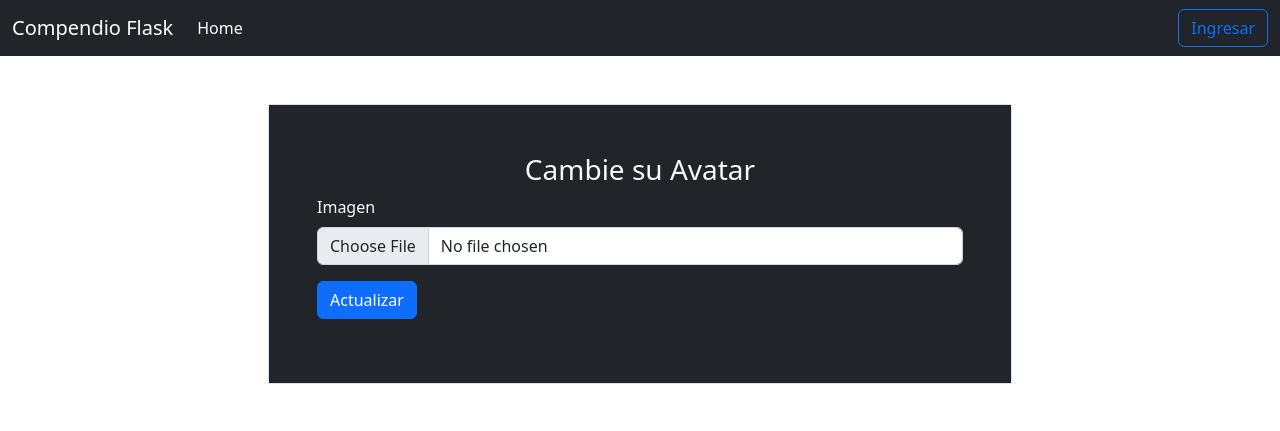
After one commit to mbensan/compendio_flask, a Python web app: template app/templates/avatar.html in a window 1280 px wide. The commit adds this page. Shown: the top 431 px of the page. Run offline with Jinja, Linux system fonts and the light colour scheme; the template is opened without the code that fills it, so the values that code supplies are empty.

Commit message:
Uso de avatares y subida de archivos

```diff
--- /dev/null
+++ b/app/templates/avatar.html
@@ -0,0 +1,20 @@
+{% extends 'base.jinja' %}
+
+
+{% block main %}
+  <div class="container">
+    <div  class="d-flex flex-wrap justify-content-around">
+      <div class="col-8 offset-2 mx-auto border p-5 my-5 text-light bg-dark">
+        <h3 class="text-center">Cambie su Avatar</h3>
+        <form action="/auth/changeavatar" method="post" enctype="multipart/form-data">
+
+          <div class="mb-3">
+            <label for="exampleInputPassword1" class="form-label">Imagen</label>
+            <input type="file" class="form-control" id="exampleInputPassword1" name="file" required>
+          </div>
+          <button type="submit" class="btn btn-primary">Actualizar</button>
+        </form>
+      </div>
+    </div>
+  </div>
+{% endblock %}
--- a/app/templates/base.jinja
+++ b/app/templates/base.jinja
@@ -4,6 +4,11 @@
   <title>Ejemplo de Sesion</title>
   <link href="https://cdn.jsdelivr.net/npm/bootstrap@5.2.3/dist/css/bootstrap.min.css" rel="stylesheet" integrity="sha384-rbsA2VBKQhggwzxH7pPCaAqO46MgnOM80zW1RWuH61DGLwZJEdK2Kadq2F9CUG65" crossorigin="anonymous">
   <link rel="stylesheet" href="{{ url_for('static', filename='toastr.min.css')}}">
+  <style>
+    .avatar {
+      width: 2.5rem;
+    }
+  </style>
   {% block styles %}{% endblock %}
 </head>
 
@@ -28,7 +33,7 @@
               <a class="nav-link" href="/github">Usuarios Github</a>
             </li>
           {% endif %}
-          <li class="nav-item dropdown">
+          <li class="nav-item dropdown d-none">
             <a class="nav-link dropdown-toggle" href="#" role="button" data-bs-toggle="dropdown" aria-expanded="false">
               Dropdown
             </a>
@@ -40,9 +45,10 @@
             </ul>
           </li>
           <li class="nav-item">
-            <a class="nav-link disabled">
+            <a href="/auth/avatar" class="nav-link">
               {% if session.user %}
                 Hola {{ session.user.name }}
+                <img class="avatar d-inline-block" src="/static/avatares/avatar.png" alt="imagen generica">
               {% endif %}
             </a>
           </li>
```
Also changed, not shown: app/controllers/auth.py (+15 -0 lines), app/models/users.py (+17 -0 lines), app/templates/home.html (+24 -0 lines), app/static/avatares/avatar.png (added), app/static/avatares/yoda.jpg (added).
